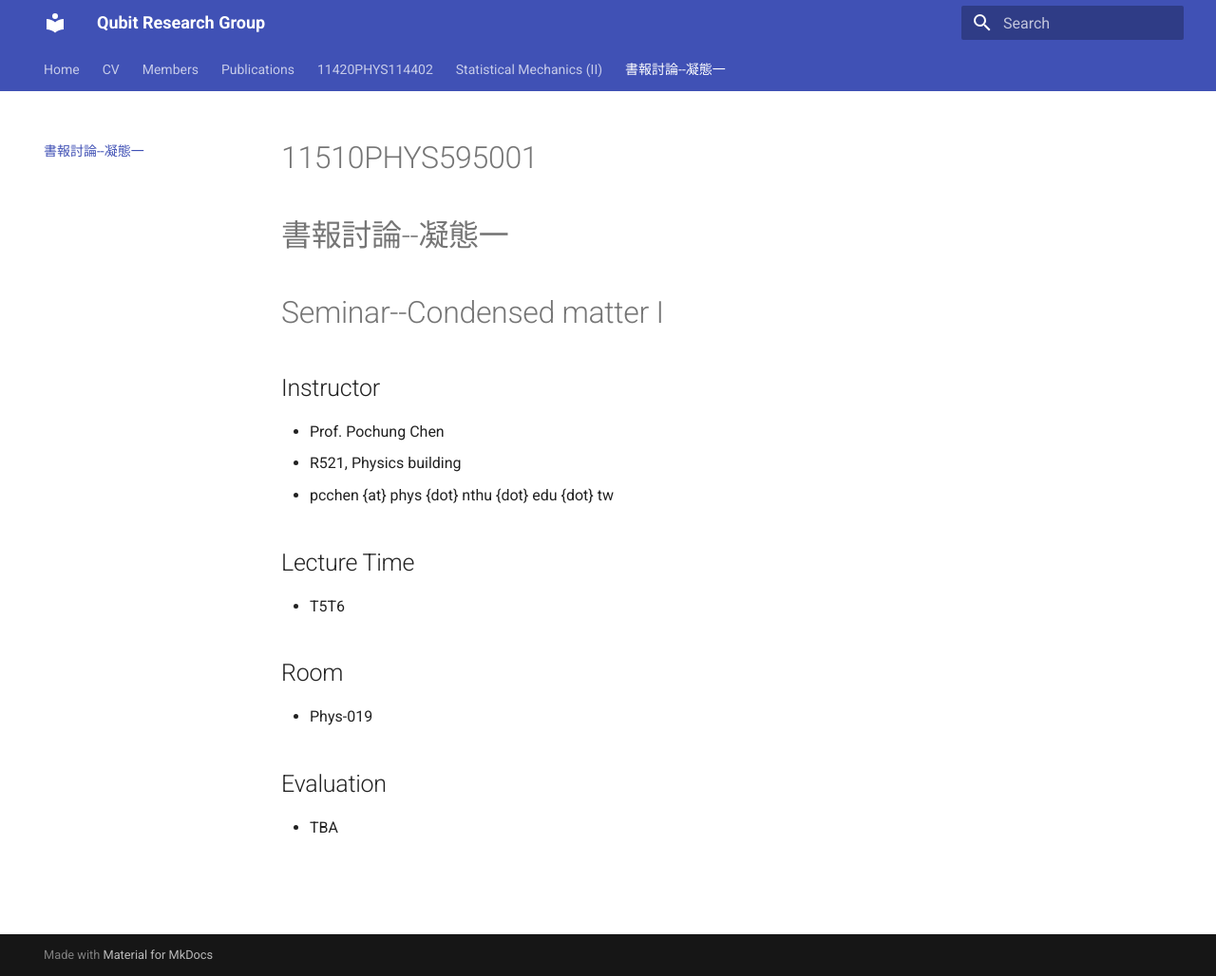
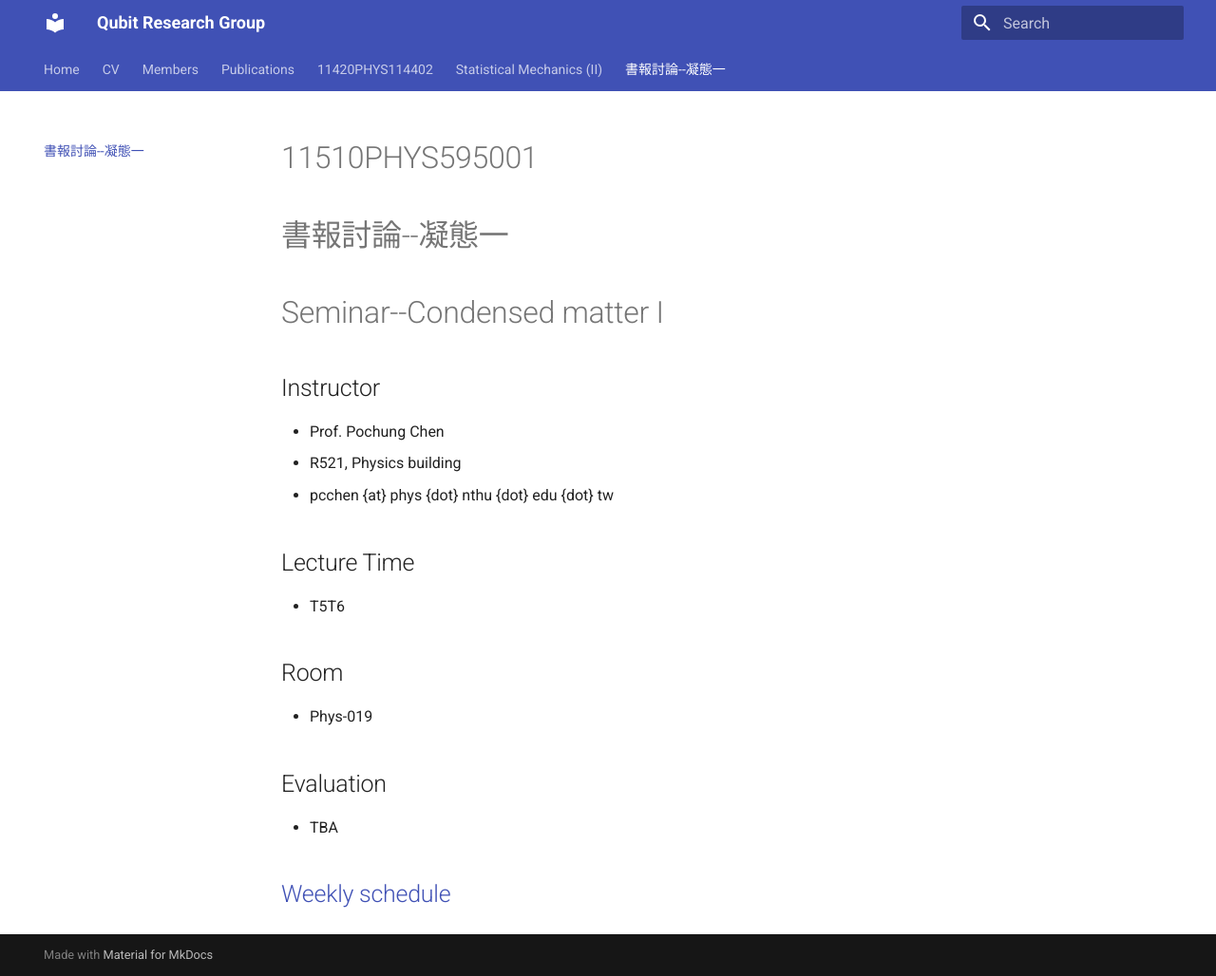
Before and after one commit to pcchen/pcchen.github.io, an MkDocs documentation site: the page built from docs/teaching/11510PHYS595001.md, in a window 1280 px wide and 1028 px high. Shown: the whole window at 95% size. Built offline with MkDocs 1.6.1 and Material for MkDocs 9.7.7, drawn with Linux system fonts in a browser that asks for light colours.

Commit message:
add link to indigo

```diff
--- a/docs/teaching/11510PHYS595001.md
+++ b/docs/teaching/11510PHYS595001.md
@@ -15,3 +15,5 @@
 
 ## Evaluation
 * TBA
+
+## [Weekly schedule](https://indico.phys.nthu.edu.tw/category/27/)
```
